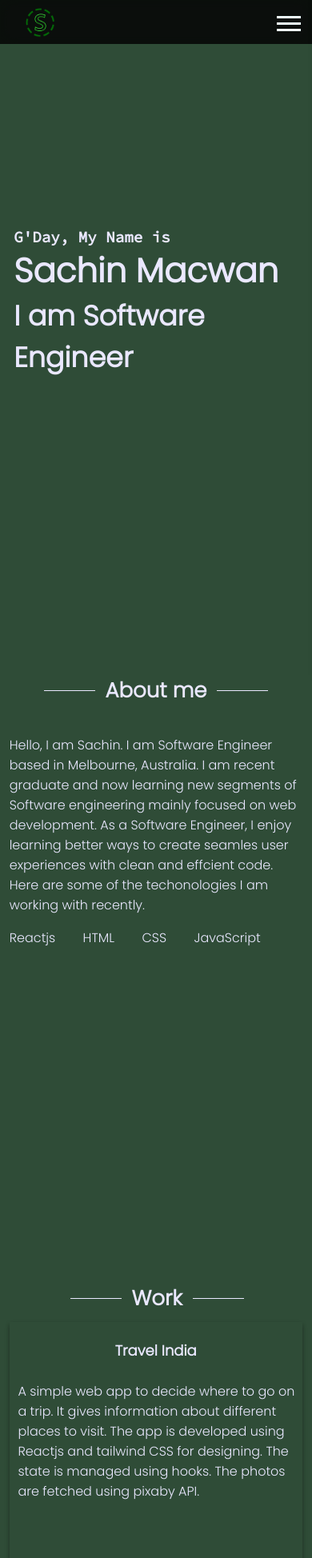
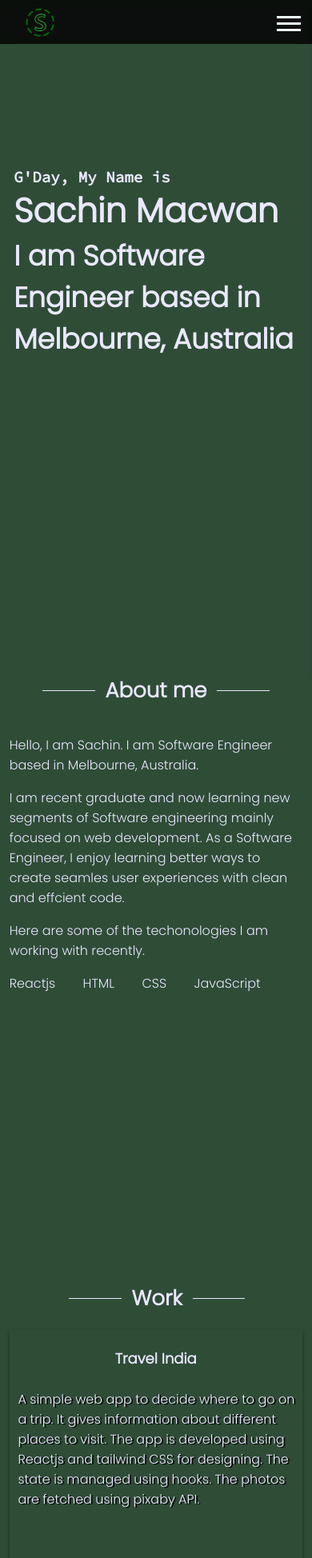
Before and after one commit to SachinMacwan/portfolio_2, a React (Create React App) app: page / in a window 390 px wide. Shown: the top 1948 px of the page at 80% size. Built offline with nearby package versions, Linux system fonts and the light colour scheme.

Commit message:
added some css

```diff
--- a/src/App.js
+++ b/src/App.js
@@ -26,8 +26,8 @@ const App = () => {
   }
 
   useEffect(() => {
- two();
-  }, []);
+    two();
+  }, );
 
   return (
     <div style={theme}>
--- a/src/components/About.css
+++ b/src/components/About.css
@@ -28,7 +28,7 @@ h2::after {
     display: inline-block;
     content: "";
     border-bottom: .1rem solid;
-    width: 14rem;
+    width:  clamp(4.1rem, 12vw, 12rem);
     margin: 0 0.8rem;
     transform: translateY(-0.5rem);
 }
@@ -42,8 +42,4 @@ h2::after {
         padding-top: 0px;
         text-align: center;
       }
-    h2::before,
-    h2::after {
-        width: 4rem;
-      }
-}
+ }
--- a/src/components/About.js
+++ b/src/components/About.js
@@ -9,10 +9,11 @@ const About = () => {
                 </div>
             <div className="about_content">
             <p className="h_4">
-                Hello, I am Sachin. I am Software Engineer based in Melbourne, Australia.
-                I am recent graduate and now learning new segments of Software engineering mainly focused
+                <p>Hello, I am Sachin. I am Software Engineer based in Melbourne, Australia.</p>
+                <p>I am recent graduate and now learning new segments of Software engineering mainly focused
                 on web development. As a Software Engineer, I enjoy learning better ways to create seamles
-                user experiences with clean and effcient code. Here are some of the techonologies I am working with recently.
+                user experiences with clean and effcient code.</p>
+                <p> Here are some of the techonologies I am working with recently. </p>
             </p>
             <p className="techs_work">
                 Reactjs HTML CSS JavaScript
--- a/src/components/Experience.css
+++ b/src/components/Experience.css
@@ -58,6 +58,7 @@
     }
     .section_title h2{
       text-align: center;
+      padding-bottom: 10px;
     }
     .main_divsec {
       margin-top: 0;
--- a/src/components/Hero.css
+++ b/src/components/Hero.css
@@ -32,7 +32,7 @@ section h1{
     .main_sec{
         margin-top: 100px;
         width: 95%;
-        transform: translate(-50%,-120%);
+        transform: translate(-50%,-125%);
     }
     section h1{
         margin: 2%;
--- a/src/components/Hero.js
+++ b/src/components/Hero.js
@@ -15,7 +15,7 @@ const Hero = () => {
             </h1>
 
             <h1 className="h_3">
-                I am Software Engineer
+                I am Software Engineer based in Melbourne, Australia
             </h1>
 
 
--- a/src/components/Sidebar.js
+++ b/src/components/Sidebar.js
@@ -8,8 +8,8 @@ const Sidebar = props => {
                     <link rel="stylesheet" href="https://cdnjs.cloudflare.com/ajax/libs/font-awesome/4.7.0/css/font-awesome.min.css"/>
                     <div class="icon-bar">
                     <a href={'mailto:s.macwan794@gmail.com'} class="envelope"><i class="fa fa-envelope"></i></a>
-                    <a target="_blank" href="https://www.linkedin.com/in/sachin-macwan-727352163/" class="linkedin"><i class="fa fa-linkedin"></i></a>
-                    <a target="_blank" href="https://github.com/Sach7n" class="github"><i class="fa fa-github"></i></a>
+                    <a target="_blank" rel="noreferrer" href="https://www.linkedin.com/in/sachin-macwan-727352163/" class="linkedin"><i class="fa fa-linkedin"></i></a>
+                    <a target="_blank" rel="noreferrer" href="https://github.com/Sach7n" class="github"><i class="fa fa-github"></i></a>
 
                     </div>
 
--- a/src/components/Social.css
+++ b/src/components/Social.css
@@ -16,12 +16,12 @@
     display:flex;
     padding: 0 1rem;
     list-style:none;
-    margin-left:22%;
+    margin:0 22%;
 }
 .social li{
     padding:0 0.5rem;
     transform: scale(1.3);
-    margin-left: 1.5rem;
+
 }
 .social li a{
   color: inherit;
@@ -30,6 +30,5 @@
   text-align: center;
   padding: 16px;
   transition: all 0.3s ease;
-  font-size: 20px;
 }
 }
--- a/src/components/Themes.js
+++ b/src/components/Themes.js
@@ -3,23 +3,23 @@
     {
         backgroundColor: "#2f4c37",
         color: "#eae8ff",
-        animation:"ease 2s",
-        transition: "2s",
+        animation:"ease 1s",
+        transition: "1s",
         height: "100%"
 
     },
     {
         backgroundColor: "#3A3F55",
         color: "#B0D7FF",
-        animation:"ease 2s",
-        transition: "2s",
+        animation:"ease 1s",
+        transition: "1s",
         height: "100%",
     },
     {
         backgroundColor: "#520216",
         color: "#deafbb",
-        animation:"ease 2s",
-        transition: "2s",
+        animation:"ease 1s",
+        transition: "1s",
         height: "100%"
     }
 ]
--- a/src/components/Work.css
+++ b/src/components/Work.css
@@ -71,7 +71,9 @@
     padding: 2.5%;
     border-radius: 8px;
     transform: translateX(-4%);
-    box-shadow: 0 3px 6px rgba(0,0,0,0.16), 0 3px 6px rgba(0,0,0,0.23);
+    text-shadow: 2px 1px black;
+    box-shadow:inset 0 3px 6px rgba(0,0,0,0.16), 0 3px 6px rgba(0,0,0,0.23);
+    background-color:rgba(1, 2, 0, 0.5);
   }
 
   .desc_r {
@@ -81,6 +83,8 @@
     padding: 2.5%;
     border-radius: 8px;
     box-shadow: 0 3px 6px rgba(0,0,0,0.16), 0 3px 6px rgba(0,0,0,0.23);
+    text-shadow: 2px 1px black;
+    background-color:rgba(1, 2, 0, 0.5);
   }
 
   .techs {
@@ -111,14 +115,14 @@
   @media only screen and (max-width: 769px) {
     .main_work_div{
       height: 150vh;
-    }
+     }
     .main-div{
       height:50vh;
       margin: 0 5% 0 3%;
     }
     .work_title h2{
       margin:0 0 0 10px;
-
+      padding-bottom: 10px;
     }
     .project_pro_1,.project_pro_2{
         margin: 3% 0 1% 0;
@@ -150,13 +154,16 @@
     .desc,
     .desc_r {
       height: 180px ;
-      width: 100%;
+      width: 99%;
       border-radius: 8px;
       margin-top:0;
       transform: translateX(0%);
       z-index: 2;
       padding: 2%;
       box-shadow: none ;
+      background-color: transparent;
+      text-shadow: transparent;
+
     }
     .icons,.icons_r {
         text-align: right;
```
Also changed, not shown: 1 other file (tests, documents, lock files or other folders).
